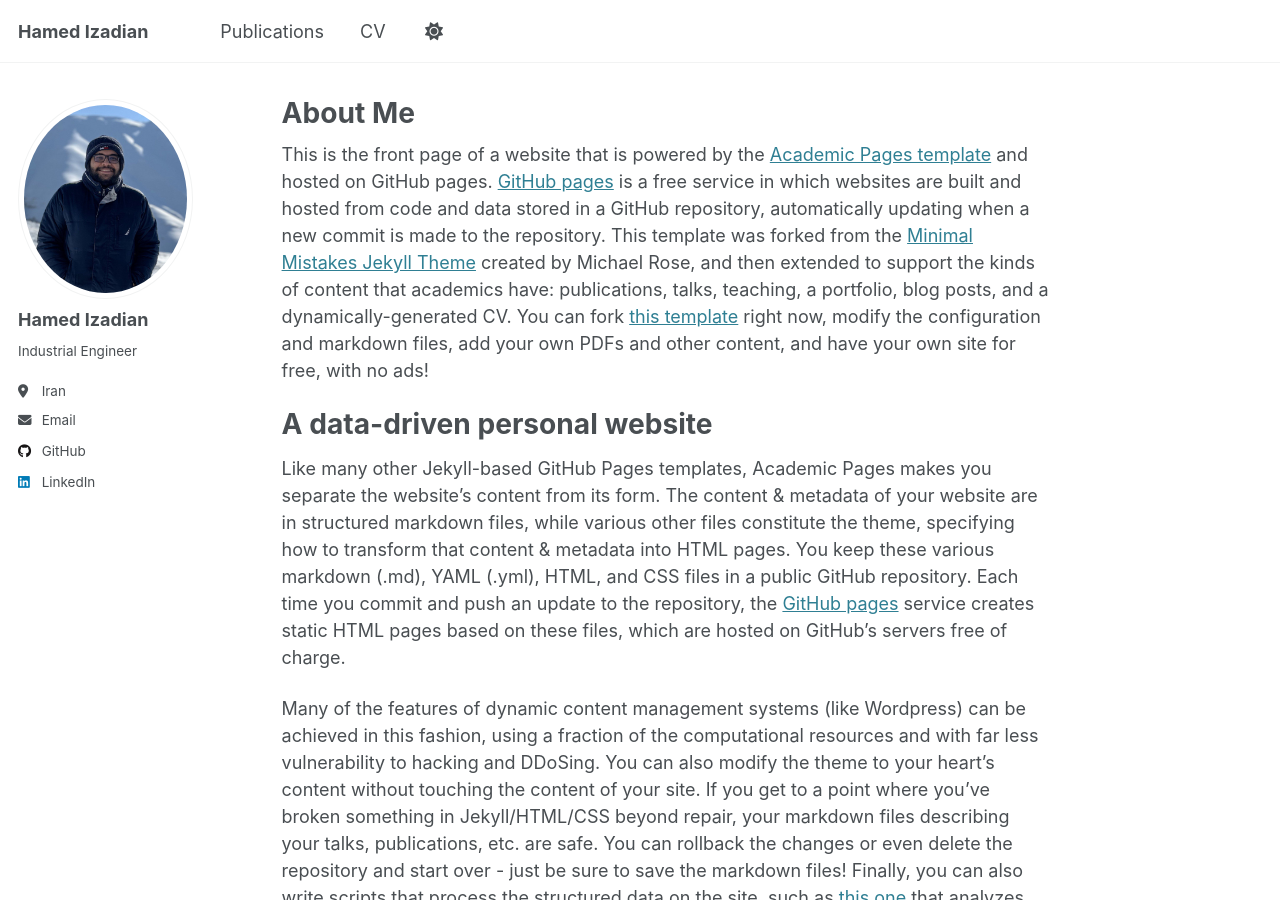
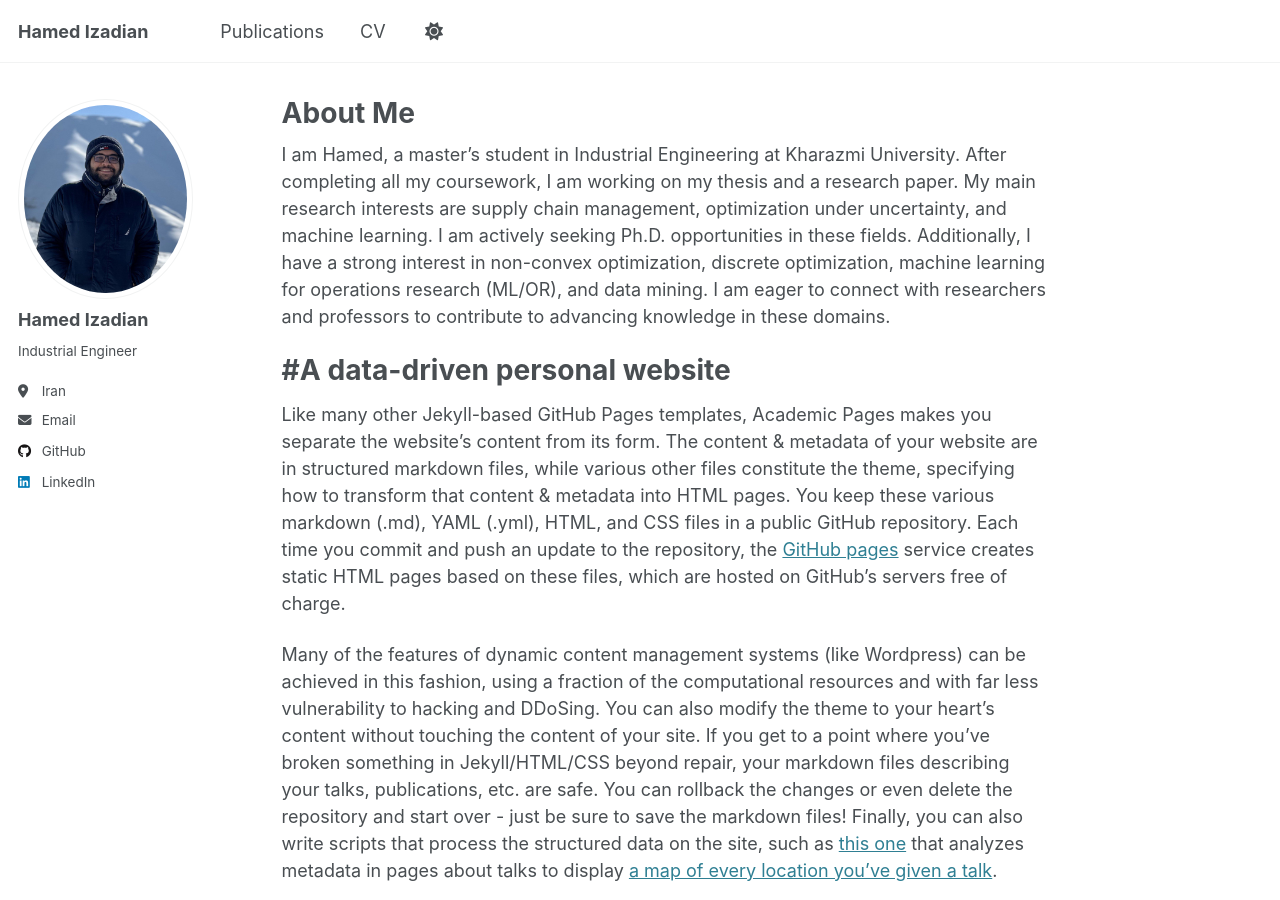
Before and after one commit to HamedIzadian/HamedIzadian.github.io, a Jekyll site: the page built from _pages/about.md, in a window 1280 px wide and 900 px high. Built offline with Jekyll 4.4.1, drawn with Linux system fonts in a browser that asks for light colours.

Commit message:
Update about.md

```diff
--- a/_pages/about.md
+++ b/_pages/about.md
@@ -7,9 +7,9 @@ redirect_from:
   - /about.html
 ---
 
-This is the front page of a website that is powered by the [Academic Pages template](https://github.com/academicpages/academicpages.github.io) and hosted on GitHub pages. [GitHub pages](https://pages.github.com) is a free service in which websites are built and hosted from code and data stored in a GitHub repository, automatically updating when a new commit is made to the repository. This template was forked from the [Minimal Mistakes Jekyll Theme](https://mmistakes.github.io/minimal-mistakes/) created by Michael Rose, and then extended to support the kinds of content that academics have: publications, talks, teaching, a portfolio, blog posts, and a dynamically-generated CV. You can fork [this template](https://github.com/academicpages/academicpages.github.io) right now, modify the configuration and markdown files, add your own PDFs and other content, and have your own site for free, with no ads!
+I am Hamed, a master's student in Industrial Engineering at Kharazmi University. After completing all my coursework, I am working on my thesis and a research paper. My main research interests are supply chain management, optimization under uncertainty, and machine learning. I am actively seeking Ph.D. opportunities in these fields. Additionally, I have a strong interest in non-convex optimization, discrete optimization, machine learning for operations research (ML/OR), and data mining. I am eager to connect with researchers and professors to contribute to advancing knowledge in these domains.
 
-A data-driven personal website
+#A data-driven personal website
 ======
 Like many other Jekyll-based GitHub Pages templates, Academic Pages makes you separate the website's content from its form. The content & metadata of your website are in structured markdown files, while various other files constitute the theme, specifying how to transform that content & metadata into HTML pages. You keep these various markdown (.md), YAML (.yml), HTML, and CSS files in a public GitHub repository. Each time you commit and push an update to the repository, the [GitHub pages](https://pages.github.com/) service creates static HTML pages based on these files, which are hosted on GitHub's servers free of charge.
 
```
